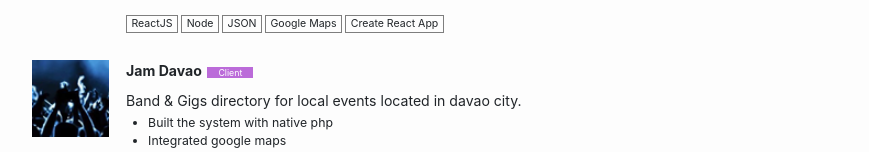
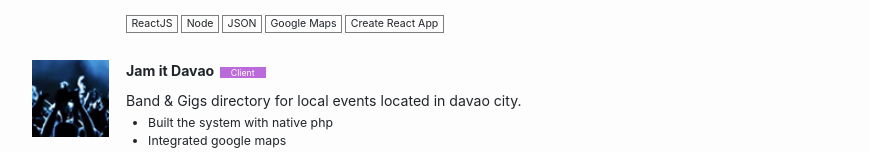
Before and after one commit to kimsean/kimsean.github.io, a React (Create React App) app: page / in a window 1280 px wide. Shown: the part 3486-3638 px from the top of the page, without its empty margins (205-1074 px from the left). Built offline with nearby package versions, Linux system fonts and the light colour scheme.

Commit message:
Update index.js

```diff
--- a/src/assets/data/index.js
+++ b/src/assets/data/index.js
@@ -426,7 +426,7 @@ let data = {
       ]
     },
     {
-      name: 'Jam Davao',
+      name: 'Jam it Davao',
       description: 'Band & Gigs directory for local events located in davao city.',
       icon: jamdavaoIcon,
       project_type: 'Client',
```
